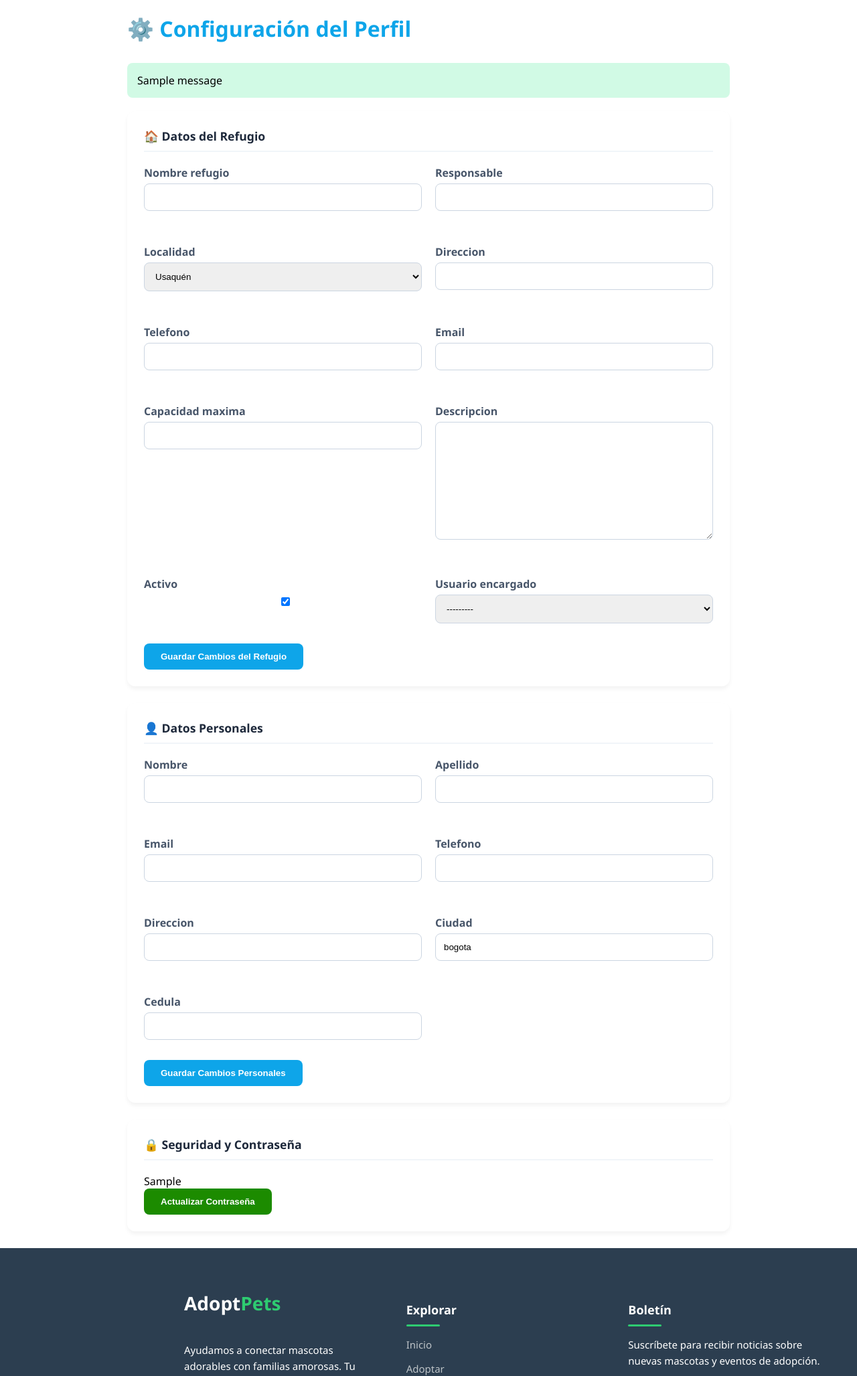
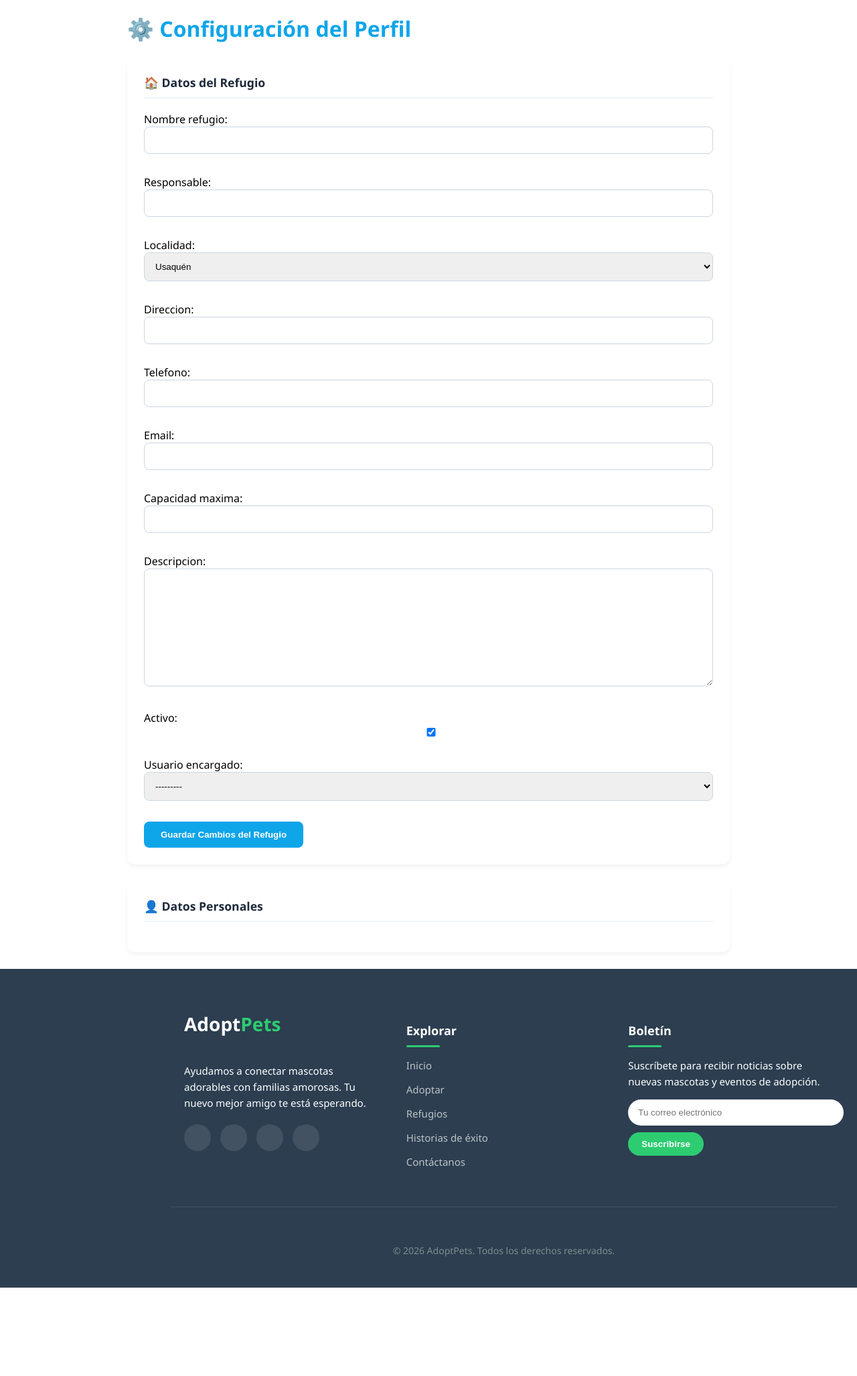
Before and after one commit to HayAky/AdoptPets-PYTHON, a Django app: template refugios/templates/refugios/configuracion.html in a window 1280 px wide. Shown: the part 184-2239 px from the top of the page at 67% size. After the commit the page ends 2107 px from the top, so only its background shows below. Run offline with Django 5.2, Linux system fonts and the light colour scheme; tables that the repository leaves empty hold one stand-in row (values such as "Sample post"); the template is opened without the code that fills it: values that come from a table or form of the project are taken from there, most other values are stand-ins (such as "Sample title", 1, 10 or a date in 2020); one stand-in notice (Sample message) is shown.

Commit message:
fix bug18

```diff
--- a/refugios/templates/refugios/configuracion.html
+++ b/refugios/templates/refugios/configuracion.html
@@ -12,69 +12,27 @@
 
 <div class="dashboard-container" style="max-width: 900px; margin: 20px auto; padding: 0 20px;">
 
-    <div style="margin-bottom: 30px;">
-        <h1 style="color: #0ea5e9;">⚙️ Configuración del Perfil</h1>
-    </div>
+    <h1 style="color: #0ea5e9;">⚙️ Configuración del Perfil</h1>
 
-    {% if messages %}
-        {% for message in messages %}
-            <div class="alert" style="padding: 15px; border-radius: 8px; margin-bottom: 20px; background: {% if message.tags == 'success' %}#d1fae5{% else %}#fee2e2{% endif %};">
-                {{ message }}
-            </div>
-        {% endfor %}
-    {% endif %}
-
+    {% if refugio %}
     <section class="config-card">
         <h3>🏠 Datos del Refugio</h3>
         <form method="POST">
             {% csrf_token %}
-            <div style="display: grid; grid-template-columns: 1fr 1fr; gap: 20px;">
-                {% for field in form_refugio %}
-                    <div style="margin-bottom: 15px;">
-                        <label style="font-weight: 600; color: #475569; display: block; margin-bottom: 5px;">{{ field.label }}</label>
-                        {{ field }}
-                        {% if field.errors %}
-                            <ul style="color: #dc2626; font-size: 0.85rem; margin: 5px 0 0 0; padding-left: 20px;">
-                                {% for error in field.errors %}<li>{{ error }}</li>{% endfor %}
-                            </ul>
-                        {% endif %}
-                    </div>
-                {% endfor %}
-            </div>
+            {{ form_refugio.as_p }}
             <button type="submit" name="btn_refugio" class="btn-save">Guardar Cambios del Refugio</button>
         </form>
     </section>
+    {% else %}
+    <div class="config-card" style="border-left: 4px solid #f59e0b;">
+        <p>⚠️ Aún no tienes un refugio asignado. Contacta al administrador para gestionar tu refugio.</p>
+    </div>
+    {% endif %}
 
     <section class="config-card">
         <h3>👤 Datos Personales</h3>
         <form method="POST">
-            {% csrf_token %}
-            <div style="display: grid; grid-template-columns: 1fr 1fr; gap: 20px;">
-                {% for field in form_usuario %}
-                    <div style="margin-bottom: 15px;">
-                        <label style="font-weight: 600; color: #475569; display: block; margin-bottom: 5px;">{{ field.label }}</label>
-                        {{ field }}
-                        {% if field.errors %}
-                            <ul style="color: #dc2626; font-size: 0.85rem; margin: 5px 0 0 0; padding-left: 20px;">
-                                {% for error in field.errors %}<li>{{ error }}</li>{% endfor %}
-                            </ul>
-                        {% endif %}
-                    </div>
-                {% endfor %}
-            </div>
-            <button type="submit" name="btn_usuario" class="btn-save">Guardar Cambios Personales</button>
-        </form>
-    </section>
-
-    <section class="config-card">
-        <h3>🔒 Seguridad y Contraseña</h3>
-        <form method="POST">
-            {% csrf_token %}
-            <div style="max-width: 400px;">
-                {{ form_pass.as_p }}
-            </div>
-            <button type="submit" name="btn_pass" class="btn-save" style="background: #1c8b00;">Actualizar Contraseña</button>
-        </form>
+            </form>
     </section>
 
 </div>
```
Also changed, not shown: refugios/views.py (+18 -25 lines).
